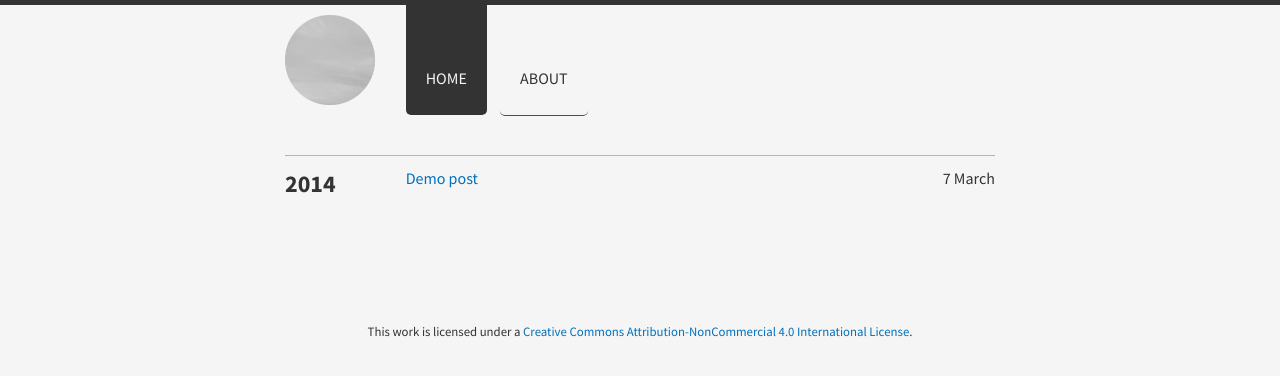
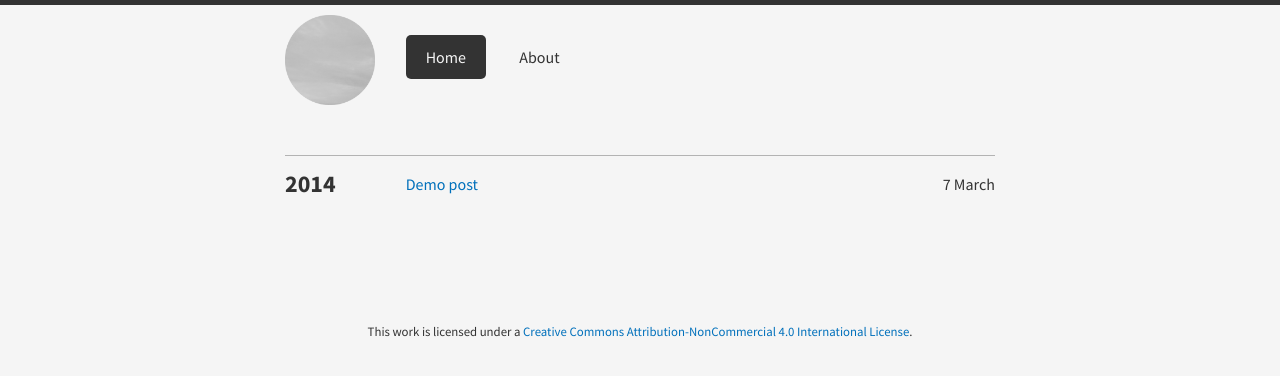
Before and after one commit to mindspop/jekyll-blog, a Jekyll site: the page built from index.html, in a window 1280 px wide. Shown: the top 376 px of the page. Built offline with Jekyll 4.4.1, drawn with Linux system fonts in a browser that asks for light colours; nearby versions of some CDN libraries; Markdown is read by kramdown in place of the engine named in the settings; comment, search, counter and statistics services are not loaded.

Commit message:
更新博客样式

```diff
--- a/public/css/main.scss
+++ b/public/css/main.scss
@@ -166,14 +166,11 @@ footer {
   a {
     display: inline-block;
     color: $contrast-color;
-    padding: 66px 20px 25px;
+    padding: 10px 20px;
     margin-right: 10px;
-    margin-top: -5px;
-    text-transform: uppercase;
-    border-radius: 0 0 5px 5px;
-    border-bottom: 1px solid lighten($contrast-color, 10%);
-    transition: all ease-in-out .3s;
-
+    margin-top: 30px;
+    border-radius: 5px;
+    transition: all ease-in-out .25s;
     &:hover,
     &.current-page {
       color: $site-background-color;
@@ -210,6 +207,7 @@ footer {
   border-top: 1px solid lighten($contrast-color, 50%);
   padding-top: 10px;
   margin-bottom: 10px;
+  line-height: 36px;
 }
 
 .post-date {
```
